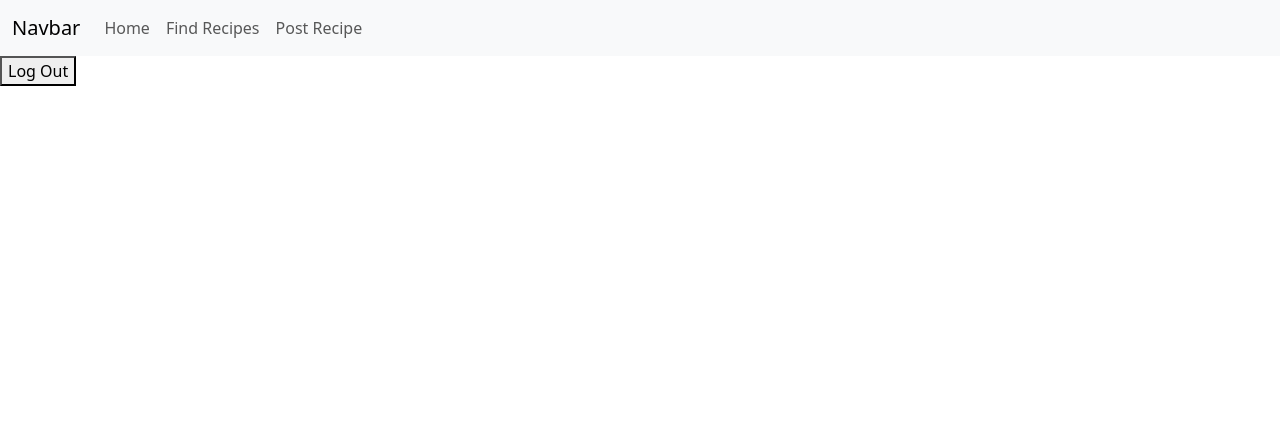
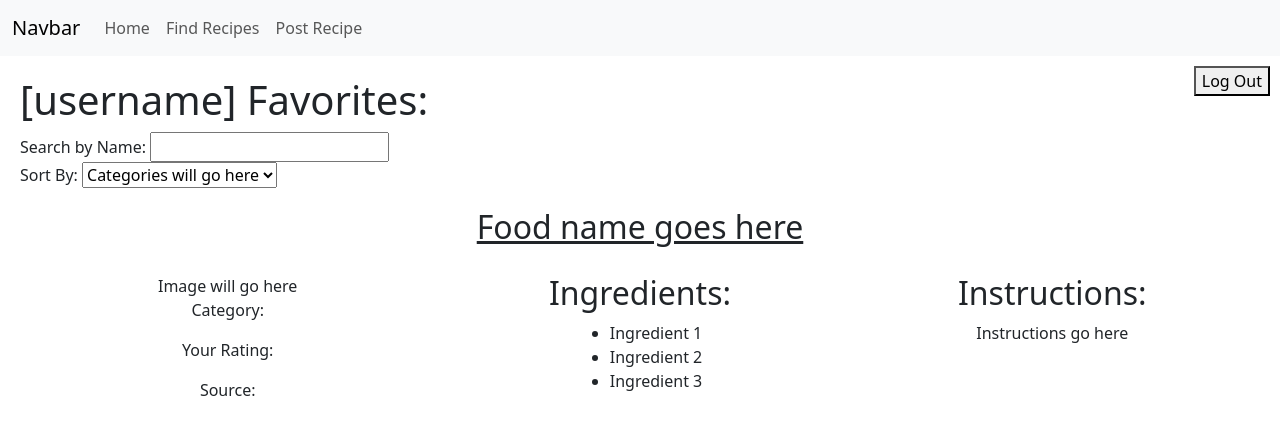
Before and after one commit to IsaacLujan354/cst336-final-project, a Node server app: template views/home.ejs in a window 1280 px wide. Shown: the top 437 px of the page. Run offline with Node 20, Linux system fonts and the light colour scheme; the template is opened without the code that fills it, so the values that code supplies are empty.

Commit message:
Layout template created for home page

```diff
--- a/public/css/style.css
+++ b/public/css/style.css
@@ -0,0 +1,56 @@
+body {
+    margin: 0;
+    padding: 0;
+}
+
+.main {
+    display: flex;
+    flex-direction: column;
+    align-items: center;
+    position: relative;
+    width: 100%;
+    padding: 20px;
+}
+
+.filters {
+    align-self: flex-start;
+}
+
+#logoutBox {
+    position: absolute;
+    top: 10px;
+    right: 10px;
+}
+
+.foodName {
+    text-decoration: underline;
+    padding: 20px;
+}
+
+.recipeInfoBox {
+    display: flex;
+    flex-direction: row;
+    justify-content: space-evenly;
+    width: 100%;
+}
+
+.imageAndInfo {
+    display: flex;
+    flex-direction: column;
+    align-items: center;
+    width: 33%;
+}
+
+.recipeIngredients {
+    display: flex;
+    flex-direction: column;
+    align-items: center;
+    width: 33%;
+}
+
+.recipeInstructions {
+    display: flex;
+    flex-direction: column;
+    align-items: center;
+    width: 33%;
+}
--- a/views/home.ejs
+++ b/views/home.ejs
@@ -10,13 +10,54 @@
 </head>
 
 <body>
+    <header>
+        <%- include('partials/navbar.ejs') %>
+    </header>
+
     <div class="main">
 
-        <header>
-            <%- include('partials/navbar.ejs') %>
-        </header>
+        <div class="filters">
+            <h1>[username] Favorites:</h1>
 
-        <button id="logoutBtn">Log Out</button>
+            <label for="nameFilter">Search by Name:</label>
+            <input type="text" id="nameFilter">
+            <br />
+
+            <label for="foodCategories">Sort By:</label>
+            <select name="foodCategories" id="foodCategories">
+                <option>Categories will go here</option>
+            </select>
+        </div>
+
+        <div id="logoutBox">
+            <button id="logoutBtn">Log Out</button>
+        </div>
+
+        <h2 class="foodName">Food name goes here</h2>
+
+        <div class="recipeInfoBox">
+            <div class="imageAndInfo">
+                <div id="imagePlaceholder">Image will go here</div>
+                <p>Category:</p>
+                <p>Your Rating:</p>
+                <p>Source:</p>
+            </div>
+
+            <div class="recipeIngredients">
+                <h2>Ingredients:</h2>
+                <ul>
+                    <li>Ingredient 1</li>
+                    <li>Ingredient 2</li>
+                    <li>Ingredient 3</li>
+                </ul>
+            </div>
+
+            <div class="recipeInstructions">
+                <h2>Instructions:</h2>
+                <p>Instructions go here</p>
+            </div>
+        </div>
+
 
     </div>
 </body>
```
